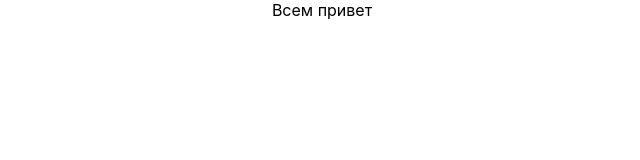
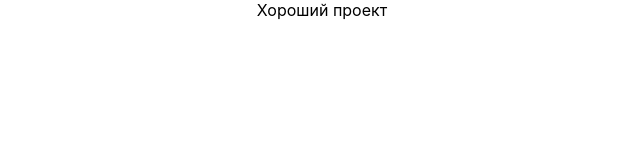
Before and after one commit to victoria-vasilevskaya/react-project, a React (Create React App) app: page / in a window 1280 px wide. Shown: the top 160 px of the page, without its empty margins (318-958 px from the left). Built offline with nearby package versions, Linux system fonts and the light colour scheme.

Commit message:
Update App.js

```diff
--- a/src/App.js
+++ b/src/App.js
@@ -3,7 +3,7 @@ import './App.css';
 function App() {
   return (
     <div className="App">
-      Всем привет
+      Хороший проект
     </div>
   );
 }
```
